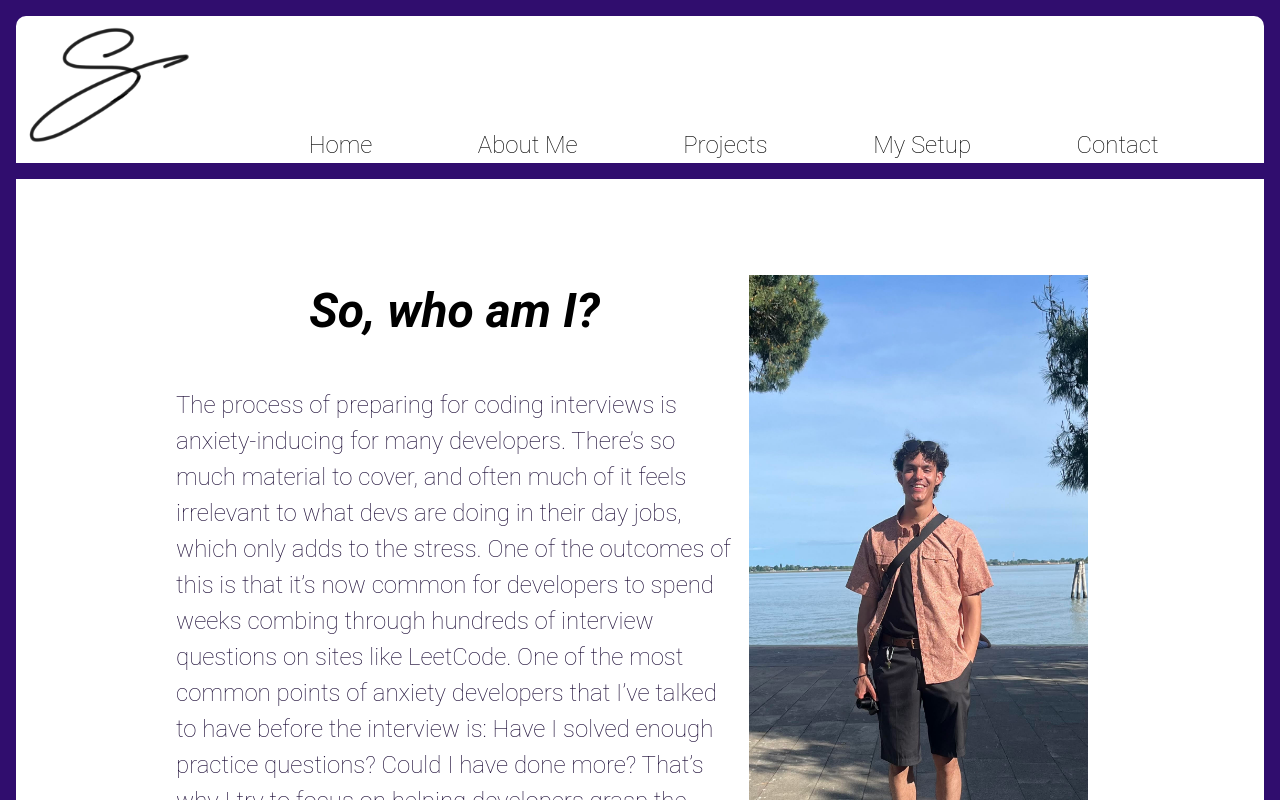
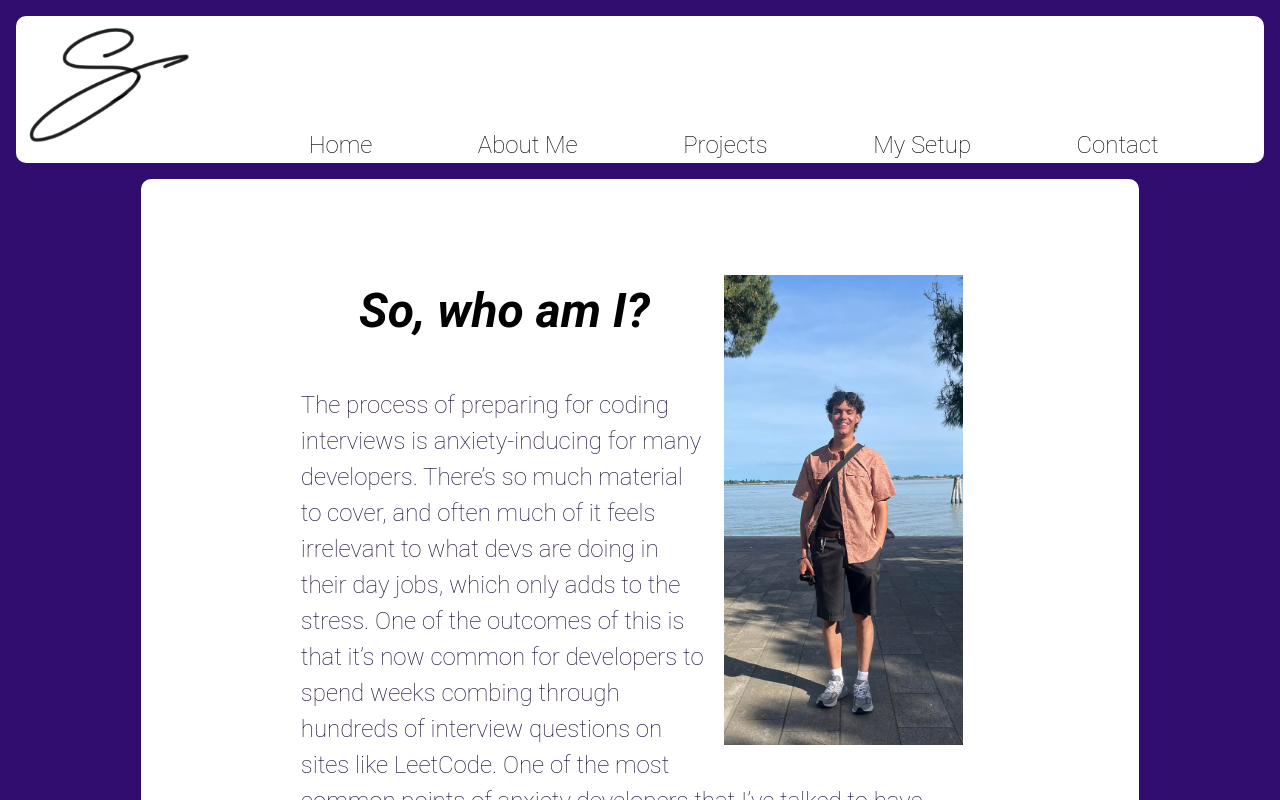
Before and after one commit to sebcontreras/sebcontreras.github.io, a plain HTML site: page about-me.html in a window 1280 px wide. Shown: the top 800 px of the page. Drawn offline with Linux system fonts and the light colour scheme.

Commit message:
added rounding to nav bar

```diff
--- a/about-me.html
+++ b/about-me.html
@@ -29,7 +29,7 @@
 
   <body>
     <div class="main-grid">
-      <header>
+      <header class="header-styling">
         <div class="logo-box">
           <a href="index.html"
             ><img class="logo" src="public/images/SC-logo.png" alt=""
--- a/style.css
+++ b/style.css
@@ -243,6 +243,10 @@ header {
     background-color: white;
     max-height: 150px;
     border-radius: 10px 10px 0 0;
+}
+
+.header-styling {
+    border-radius: 10px;
 }
 
 .nav {
@@ -620,11 +624,11 @@ th:nth-child(2) {
 }
 
 .about-me-box {
-    width: 100%;
+    width: 80%;
     height: max-content;
     margin: 1em auto;
     padding: 2em;
-    border-radius: 0 0 10px 10px;
+    border-radius: 10px;
     background-color: white;
     text-align: left;
     overflow: hidden;
```
Also changed, not shown: contact.html (+1 -1 lines), my-setup.html (+1 -1 lines), projects.html (+1 -1 lines).
